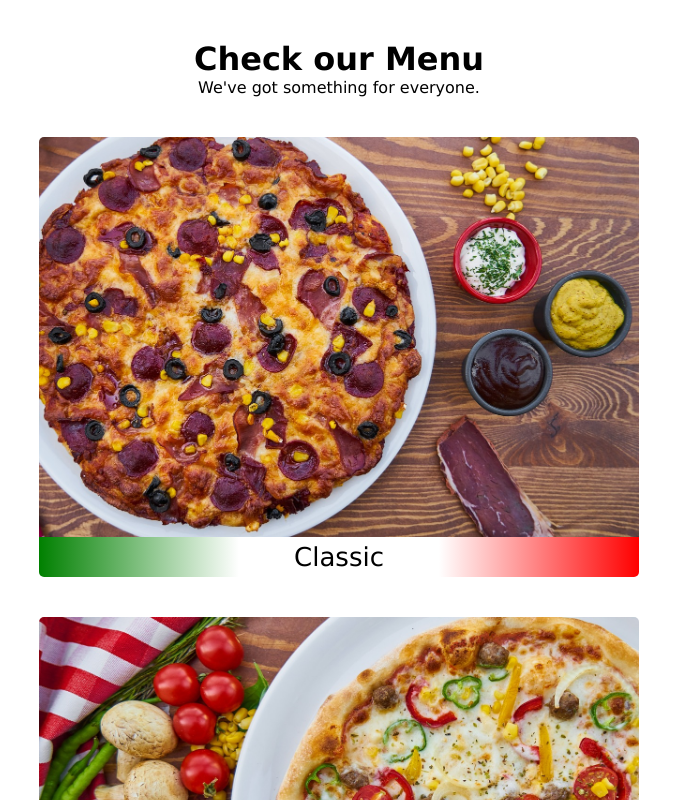
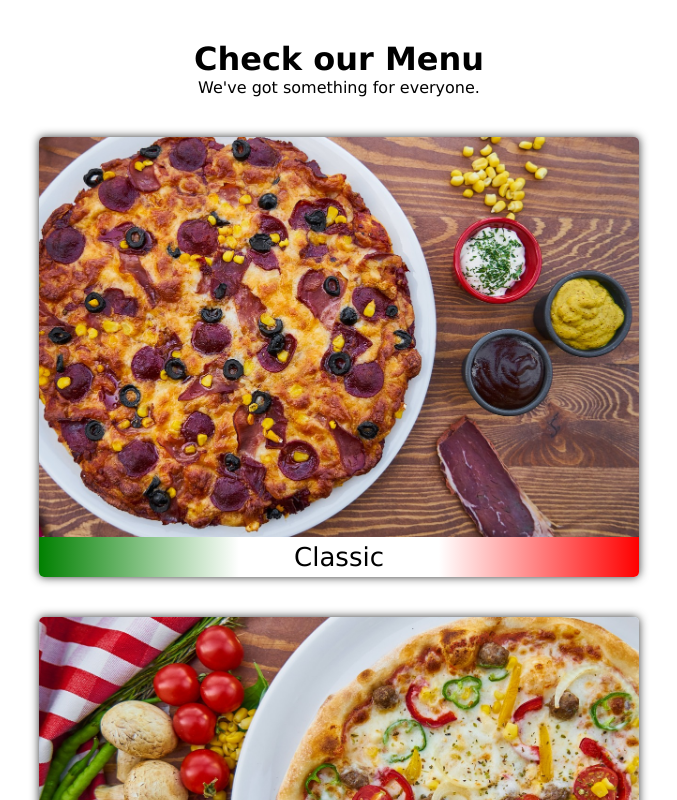
Before and after one commit to michudud/Pizza-System, a React (Vite) app: page / in a window 1280 px wide. Shown: the part 820-1620 px from the top of the page, without its empty margins (301-978 px from the left). Built offline with nearby package versions, Linux system fonts and the light colour scheme.

Commit message:
add shadow to menu section

```diff
--- a/src/pages/HomePage/MenuSection/MenuSection.style.css
+++ b/src/pages/HomePage/MenuSection/MenuSection.style.css
@@ -1,7 +1,6 @@
 .MenuSection {
   display: flex;
   justify-content: center;
-  margin: 0 100px;
   margin: 20px;
 }
 
@@ -33,6 +32,7 @@
   margin: 20px;
   border-radius: 5px;
   overflow: hidden;
+  box-shadow: 0px 0px 10px 0px rgba(54, 54, 54, 1);
 }
 
 .MenuSection .menu_category:hover .category_description {
```
